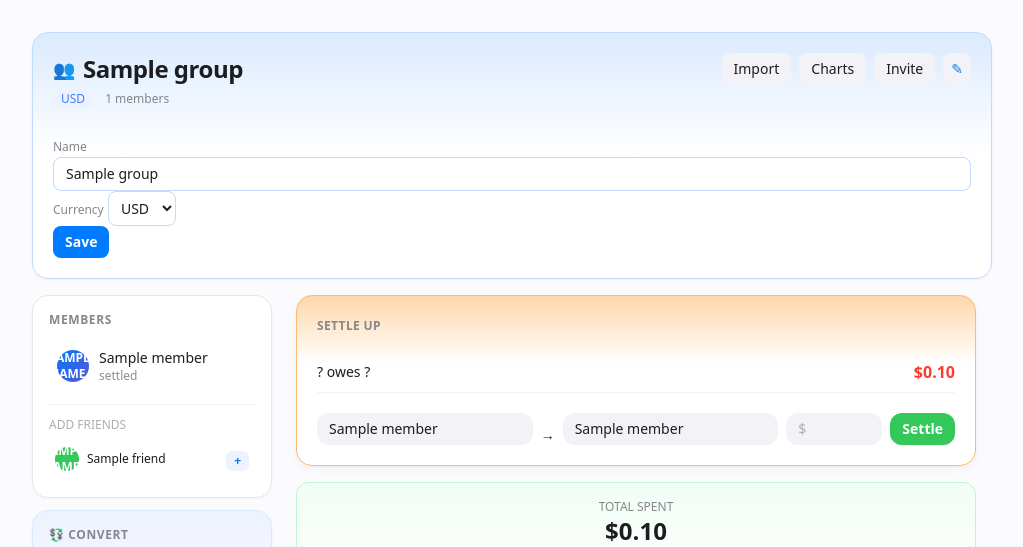
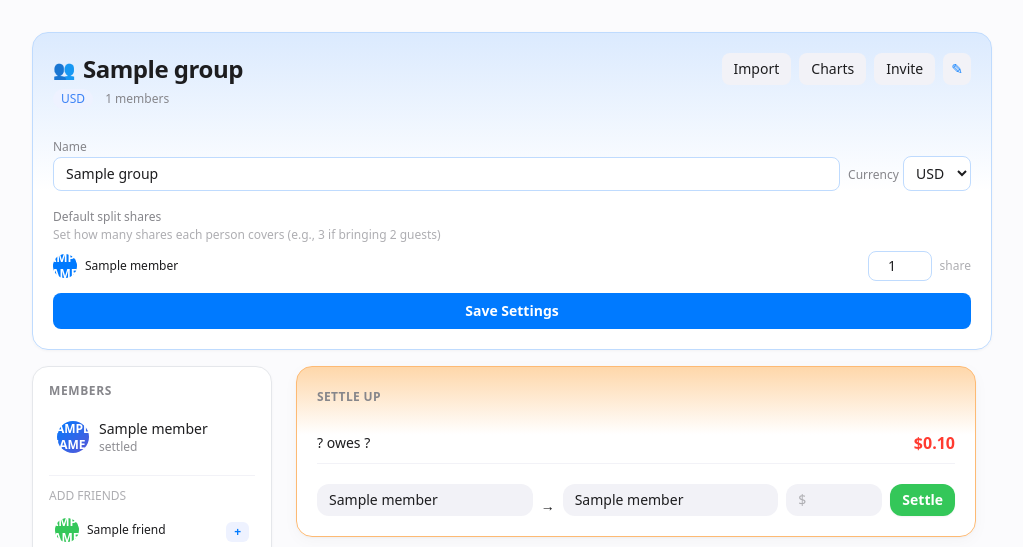
Before and after one commit to jvalin17/frenmo, a Python web app: template app/templates/group/detail.html in a window 1280 px wide, after a click that opens the changed part. Shown: the part 52-599 px from the top of the page, without its empty margins (128-1151 px from the left). Run offline with Jinja, Linux system fonts and the light colour scheme; the template is opened without the code that fills it: most values are stand-ins (such as "Sample title", 1, 10 or a date in 2020); some libraries are stand-ins or nearby versions.

Commit message:
Default group split shares: set per-member shares in trip settings, auto-applied to all equal splits. 101 tests.

```diff
--- a/app/models/group.py
+++ b/app/models/group.py
@@ -27,6 +27,7 @@ class GroupMember(Base):
     id: Mapped[int] = mapped_column(primary_key=True)
     group_id: Mapped[int] = mapped_column(ForeignKey("groups.id"), nullable=False)
     user_id: Mapped[int] = mapped_column(ForeignKey("users.id"), nullable=False)
+    default_shares: Mapped[int] = mapped_column(default=1)
     joined_at: Mapped[datetime] = mapped_column(default=datetime.utcnow)
 
     __table_args__ = (UniqueConstraint("group_id", "user_id"),)
--- a/app/templates/group/detail.html
+++ b/app/templates/group/detail.html
@@ -40,7 +40,8 @@
             </div>
         </div>
         <!-- Inline edit form -->
-        <form id="group-edit" method="POST" action="/groups/{{ group.id }}/settings" style="display: none;" class="mt-3 pt-3 flex gap-2 items-end" style="border-top: 1px solid #BFDBFE;">
+        <form id="group-edit" method="POST" action="/groups/{{ group.id }}/settings" style="display: none;" class="mt-3 pt-3" style="border-top: 1px solid #BFDBFE;">
+            <div class="flex gap-2 items-end mb-3">
                 <div class="flex-1">
                     <label class="text-xs" style="color: #86868B;">Name</label>
                     <input type="text" name="name" value="{{ group.name }}" class="text-sm px-3 py-1.5 rounded-lg w-full" style="background: #FFFFFF; border: 1px solid #BFDBFE;">
@@ -53,7 +54,21 @@
                         {% endfor %}
                     </select>
                 </div>
-            <button type="submit" class="text-sm font-semibold px-3 py-1.5 rounded-lg" style="background: #007AFF; color: #FFFFFF; border: none;">Save</button>
+            </div>
+            <!-- Default split shares -->
+            <div class="mb-3">
+                <label class="text-xs" style="color: #86868B;">Default split shares</label>
+                <p class="text-xs mb-2" style="color: #AEAEB2;">Set how many shares each person covers (e.g., 3 if bringing 2 guests)</p>
+                {% for member in members %}
+                <div class="flex items-center gap-2 mb-1">
+                    <div class="w-6 h-6 rounded-full flex items-center justify-center text-white text-xs font-bold" style="background: #007AFF;">{{ member.name[0]|upper }}</div>
+                    <span class="text-xs flex-1" style="color: #1D1D1F;">{{ member.name }}</span>
+                    <input type="number" name="shares_{{ member.id }}" value="{{ member_shares.get(member.id, 1) }}" min="1" max="20" class="text-sm px-2 py-1 rounded-lg w-16 text-center" style="background: #FFFFFF; border: 1px solid #BFDBFE;">
+                    <span class="text-xs" style="color: #AEAEB2;">share{{ 's' if member_shares.get(member.id, 1) != 1 }}</span>
+                </div>
+                {% endfor %}
+            </div>
+            <button type="submit" class="text-sm font-semibold px-4 py-2 rounded-lg w-full" style="background: #007AFF; color: #FFFFFF; border: none;">Save Settings</button>
         </form>
     </div>
 </div>
@@ -71,8 +86,13 @@
                 <div class="w-8 h-8 rounded-full flex items-center justify-center text-white text-xs font-bold" style="background: linear-gradient(135deg, #007AFF, #5856D6);">
                     {{ member.name[0]|upper }}
                 </div>
-                <div class="min-w-0">
+                <div class="min-w-0 flex-1">
+                    <div class="flex items-center gap-1">
                         <p class="text-sm font-medium truncate" style="color: #1D1D1F;">{{ member.name }}</p>
+                        {% if member_shares.get(member.id, 1) > 1 %}
+                        <span class="text-xs px-1 rounded" style="background: #EEF2FF; color: #3B82F6;">×{{ member_shares.get(member.id, 1) }}</span>
+                        {% endif %}
+                    </div>
                     <p class="text-xs {% if net > 0 %}balance-positive{% elif net < 0 %}balance-negative{% else %}balance-zero{% endif %}">
                         {% if net > 0 %}+${{ "%.2f"|format(net / 100) }}{% elif net < 0 %}-${{ "%.2f"|format((-net) / 100) }}{% else %}settled{% endif %}
                     </p>
```
Also changed, not shown: app/routes/expense.py (+13 -1 lines), app/routes/group.py (+20 -0 lines), tests/unit/test_splits.py (+18 -0 lines). Lines whose indentation alone changed are shown as unchanged.
